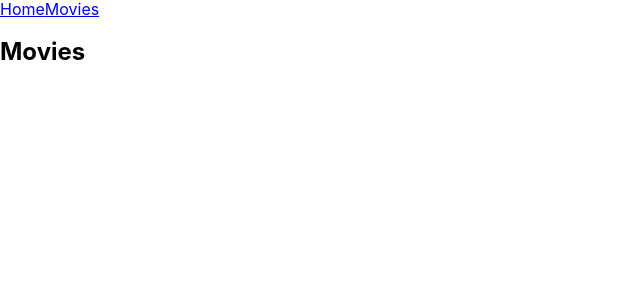
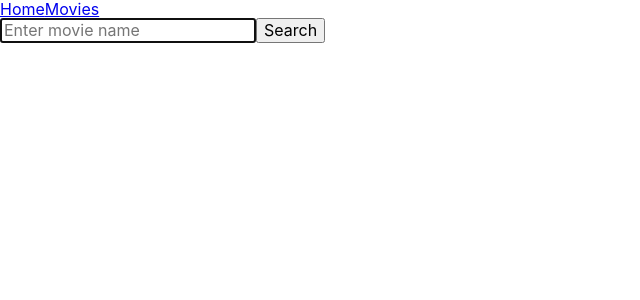
Before and after one commit to yura-prots/goit-react-hw-05-movies, a React (Create React App) app: page /goit-react-hw-05-movies/movies in a window 1280 px wide. Shown: the top 300 px of the page, without its empty margins (0-640 px from the left). Built offline with nearby package versions, Linux system fonts and the light colour scheme.

Commit message:
add Searchbar

```diff
--- /dev/null
+++ b/src/components/Searchbar/Searchbar.jsx
@@ -0,0 +1,18 @@
+const Searchbar = () => {
+  return (
+    <>
+      <form>
+        <input
+          type="text"
+          name="query"
+          placeholder="Enter movie name"
+          autoComplete="off"
+          autoFocus
+        />
+        <button type="submit">Search</button>
+      </form>
+    </>
+  );
+};
+
+export default Searchbar;
--- /dev/null
+++ b/src/components/Searchbar/index.js
@@ -0,0 +1 @@
+export { default } from './Searchbar';
--- a/src/pages/MoviesPage/MoviesPage.jsx
+++ b/src/pages/MoviesPage/MoviesPage.jsx
@@ -1,7 +1,60 @@
+import { useState, useEffect } from 'react';
+import { useSearchParams } from 'react-router-dom';
+import { RotatingLines } from 'react-loader-spinner';
+import { toast } from 'react-toastify';
+
+import { fetchMovies } from 'api/MoviedbAPI';
+import Searchbar from 'components/Searchbar';
+import MoviesList from 'components/MoviesList';
+
 const MoviesPage = () => {
+  const [searchParams] = useSearchParams();
+  const [movies, setMovies] = useState([]);
+  const [isLoading, setIsLoading] = useState(false);
+
+  const movieName = searchParams.get('query') ?? '';
+
+  useEffect(() => {
+    async function searchMovie() {
+      if (!movieName) {
+        return;
+      }
+
+      setIsLoading(true);
+
+      try {
+        const response = await fetchMovies(movieName);
+
+        setMovies(response.results);
+      } catch (error) {
+        toast.error(error.message);
+      } finally {
+        setIsLoading(false);
+      }
+    }
+
+    searchMovie();
+  }, [movieName]);
+
   return (
     <>
-      <h2>Movies</h2>
+      <Searchbar />
+
+      {isLoading && (
+        <RotatingLines
+          visible={true}
+          height="96"
+          width="96"
+          color="grey"
+          strokeWidth="5"
+          animationDuration="0.75"
+          ariaLabel="rotating-lines-loading"
+          wrapperStyle={{}}
+          wrapperClass=""
+        />
+      )}
+
+      {movies.length > 0 && <MoviesList movies={movies} />}
     </>
   );
 };
```
